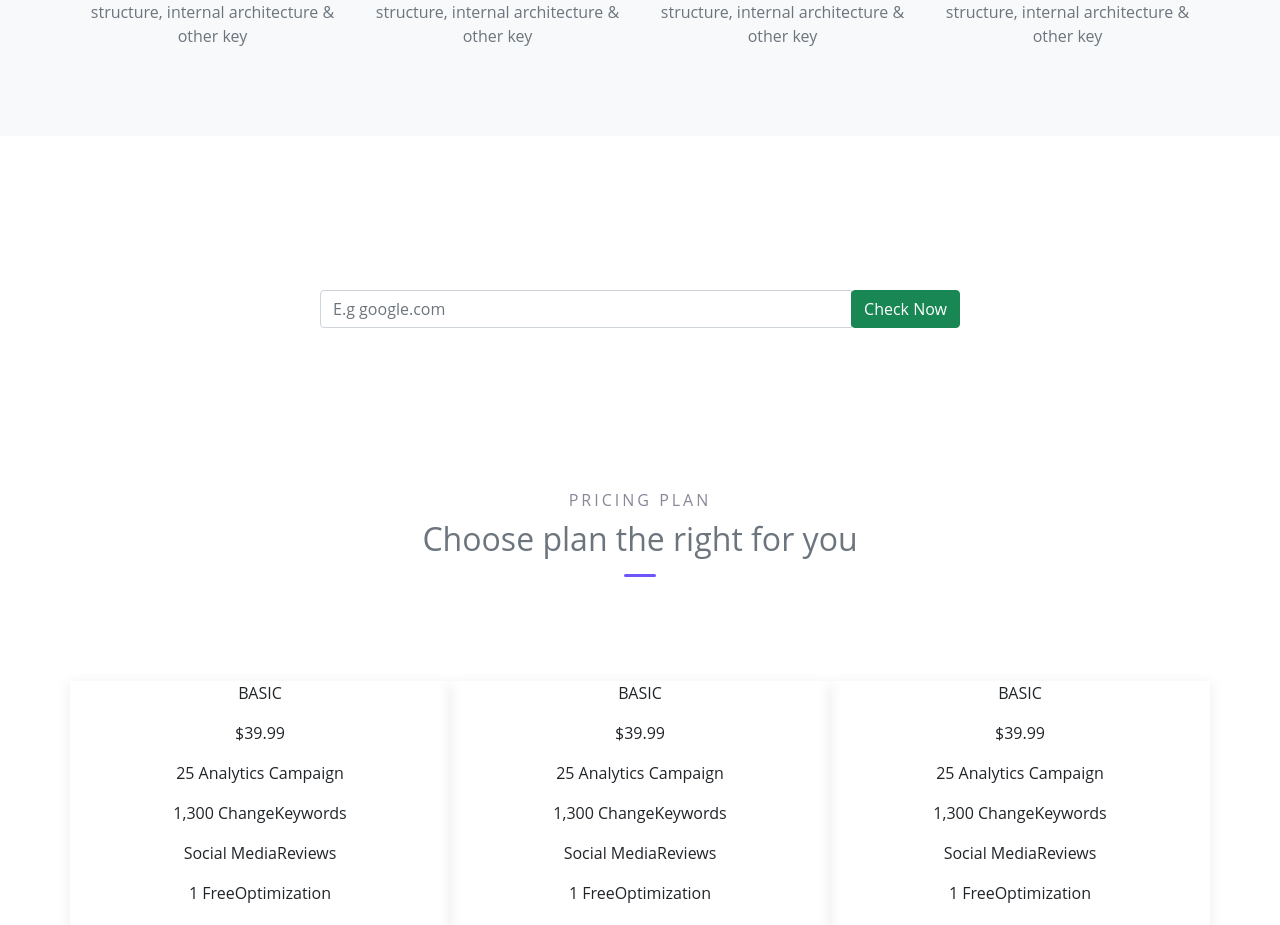
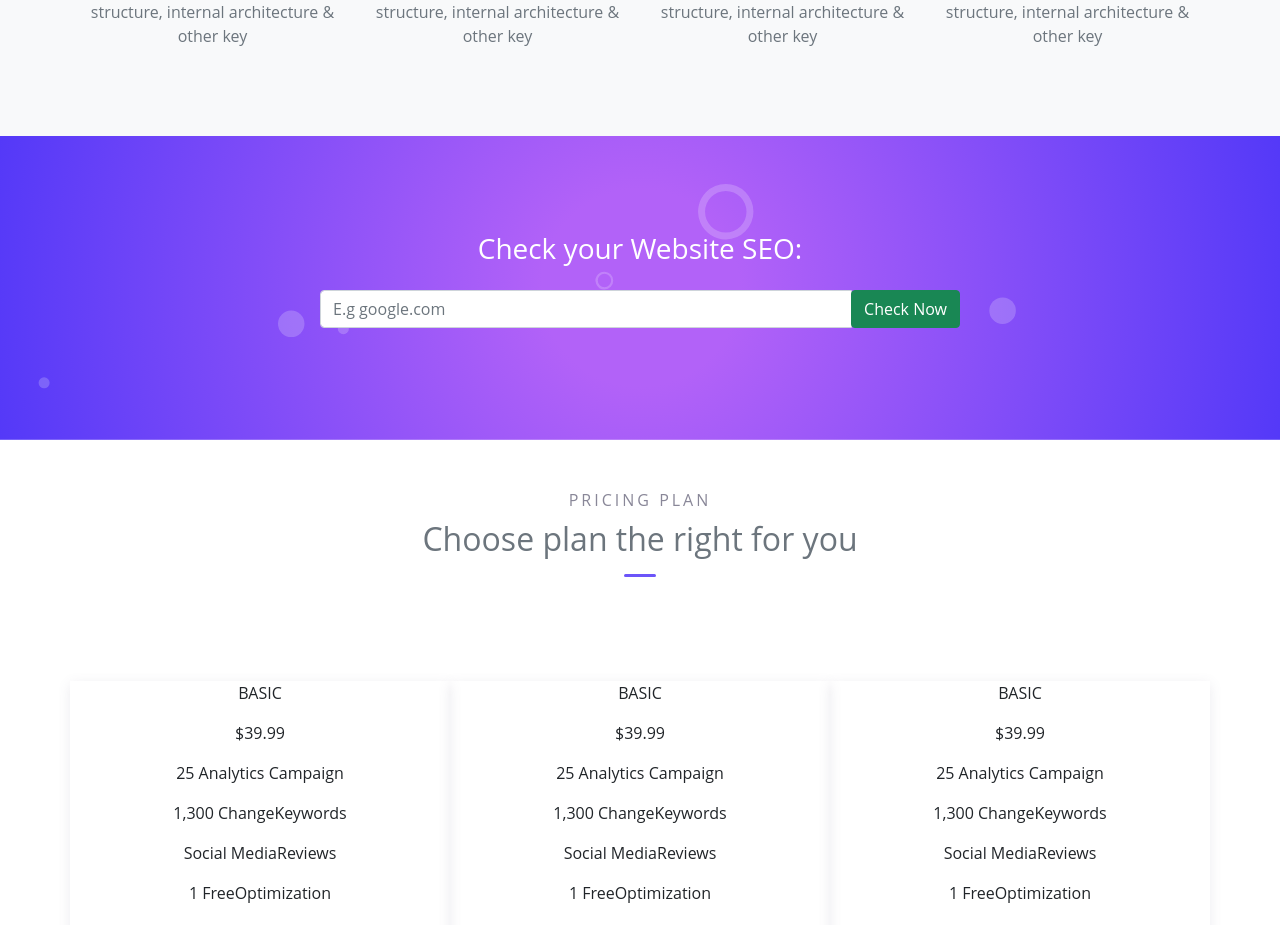
Before and after one commit to IbrahimO123/seogram-template, a React (Create React App) app in the folder seogram/: page / in a window 1280 px wide. Shown: the part 2141-3066 px from the top of the page. Built offline with nearby package versions, Linux system fonts and the light colour scheme.

Commit message:
addin ccs styling to the stylesheet to make the homepage looks better

```diff
--- a/seogram/src/App.css
+++ b/seogram/src/App.css
@@ -18,11 +18,6 @@ body {
     border-radius: 40px;
     background-color: #6C55F9
 }
-.d2 {
-  display:flex;
-  justify-content: center;
-  align-self: center;
-}
 .subhead {
   display: block;
   text-transform: uppercase;
@@ -31,3 +26,9 @@ body {
   font-weight: 500;
   margin-bottom: 8px;
 }
+.services {
+  background-image: radial-gradient(circle, #B262F8 15%, #5439F8);
+  background-size: cover;
+  background-position: center center;
+  background-repeat: no-repeat;
+}
```
